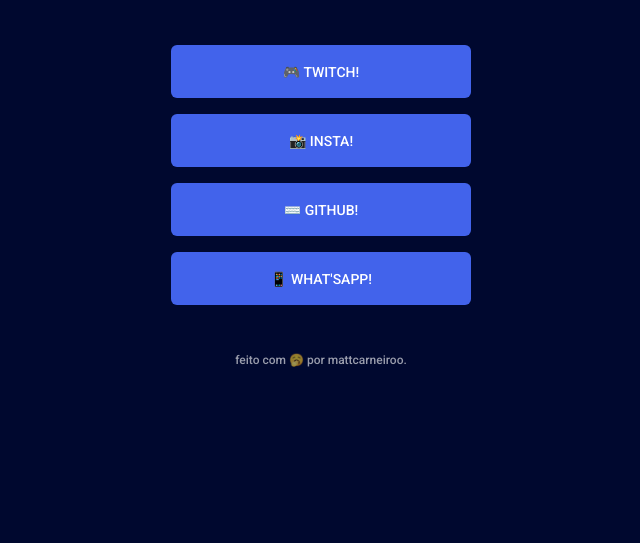
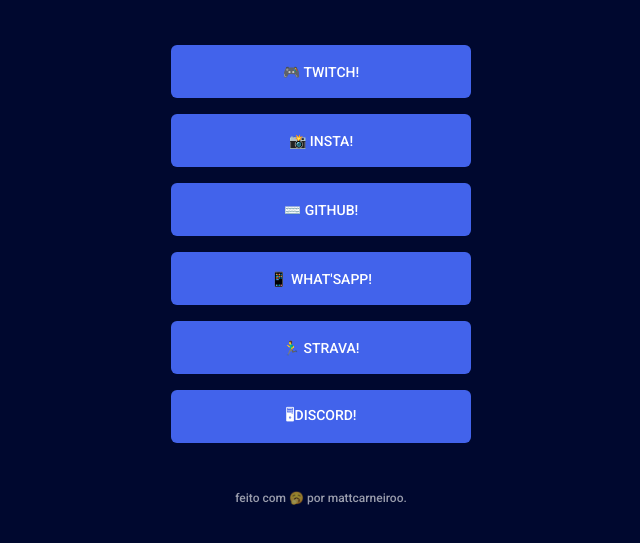
Before and after one commit to mattcarneiroo/OneLink, a plain HTML site: page index.html in a window 1280 px wide. Shown: the part 261-804 px from the top of the page, without its empty margins (319-959 px from the left). Drawn offline with Linux system fonts and the light colour scheme.

Commit message:
Novos links

```diff
--- a/index.html
+++ b/index.html
@@ -40,6 +40,8 @@
           >
         </li>
         <li><a href="https://wa.me/+5511915005454?text=oi matt" target="_blank">📱 What'sApp!</a></li>
+        <li><a href="https://www.strava.com/athletes/115343655" target="_blank">🏃‍♂️ Strava!</a></li>
+        <li><a href="https://wa.me/+5511915005454?text=oi matt" target="_blank">🖥Discord!</a></li>
       </ul>
 
       <footer>
```
